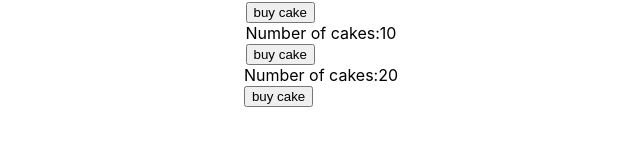
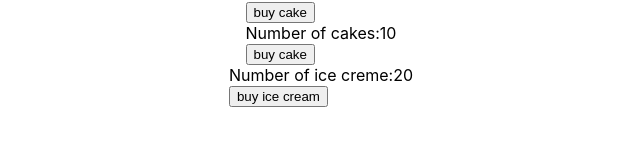
Before and after one commit to sinaGh-cyber/react-redux-simple-practic, a React (Create React App) app: page / in a window 1280 px wide. Shown: the part 356-502 px from the top of the page, without its empty margins (319-959 px from the left). Built offline with nearby package versions, Linux system fonts and the light colour scheme.

Commit message:
iceCreamContainer texts changed

```diff
--- a/src/components/IceCreamContainer/IceCreamContainer.jsx
+++ b/src/components/IceCreamContainer/IceCreamContainer.jsx
@@ -6,13 +6,13 @@ const IceCreamContainer = () => {
   const dispatch = useDispatch();
   return (
     <div>
-      <div>Number of cakes:{iceCreamNumber}</div>
+      <div>Number of ice creme:{iceCreamNumber}</div>
       <button
         onClick={() => {
           dispatch(buyIceCream());
         }}
       >
-        buy cake
+        buy ice cream
       </button>
     </div>
   );
```
